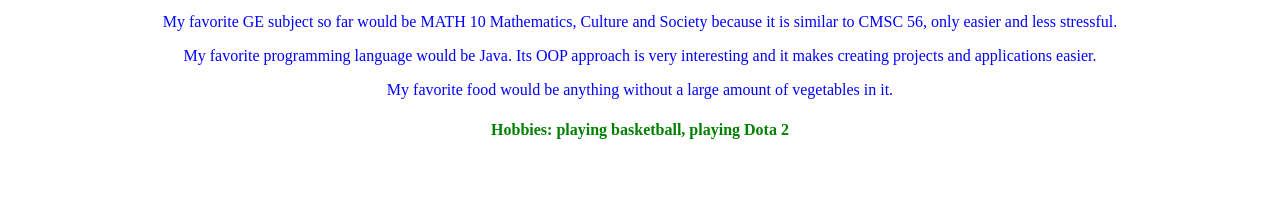
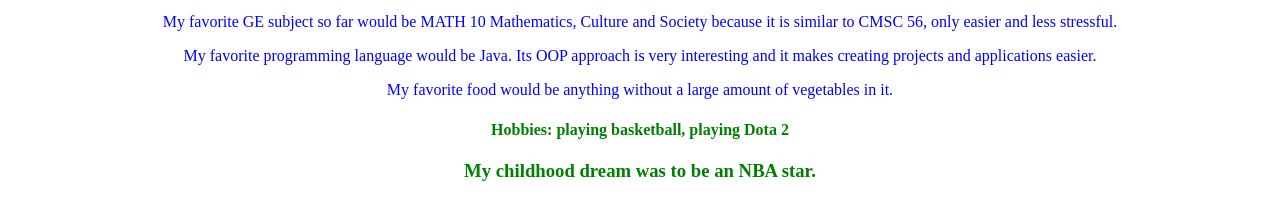
Before and after one commit to ilaynicholas/ilaynicholas.github.io, a plain HTML site: page index.html in a window 1280 px wide. Shown: the part 159-378 px from the top of the page. Drawn offline with Linux system fonts and the light colour scheme.

Commit message:
modified index.html

```diff
--- a/index.html
+++ b/index.html
@@ -16,6 +16,7 @@
 		</div>
 		<div id="extra">
 			<h4>Hobbies: playing basketball, playing Dota 2</h4>
+			<h3>My childhood dream was to be an NBA star.</h3>
 		</div>
 	</body>
 </html>
```
